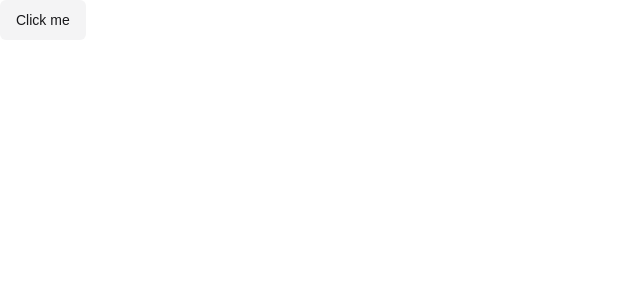
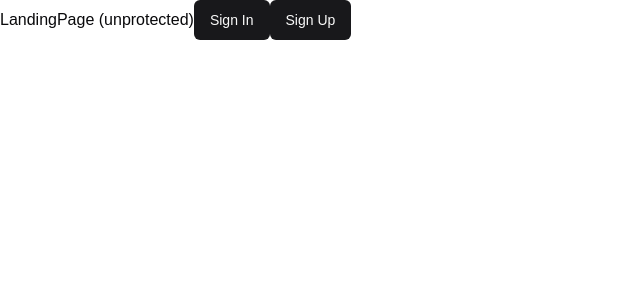
Before and after one commit to karimaljundi/ai-notetaker, a Next.js app: page / in a window 1280 px wide. Shown: the top 300 px of the page, without its empty margins (0-640 px from the left). Built offline with nearby package versions, Linux system fonts and the light colour scheme.

Commit message:
Clerk Authentication complete

```diff
--- a/app/(auth)/layout.tsx
+++ b/app/(auth)/layout.tsx
@@ -1,5 +1,9 @@
-const AuthLayout = ({ children }: {children: React.ReactNode;}) =>{
-    return (
-        <div className="flex items-center justify-center h-full"></div>
-    )
+import React from 'react'
+
+const AuthLayout =({children}: {children: React.ReactNode;})=> {
+  return (
+   <div className='flex items-center justify-center h-full'>{children}</div>
+  )
 }
+
+export default AuthLayout
--- /dev/null
+++ b/app/(dashboard)/(routes)/dashboard/page.tsx
@@ -0,0 +1,10 @@
+import { UserButton } from '@clerk/nextjs'
+import React from 'react'
+
+export default function page() {
+  return (
+    <div>Welcome to focusify dashboard!(protected)
+    <UserButton afterSignOutUrl='/'/>
+    </div>
+  )
+}
--- a/app/(dashboard)/dashboard/page.tsx
+++ /dev/null
@@ -1,7 +0,0 @@
-import React from 'react'
-
-export default function page() {
-  return (
-    <div>Welcome to focusify dashboard!</div>
-  )
-}
--- /dev/null
+++ b/app/(landing)/page.tsx
@@ -0,0 +1,17 @@
+import { Button } from '@/components/ui/button'
+import Link  from 'next/link'
+import React from 'react'
+
+const LandingPage = () => {
+  return (
+    <div>LandingPage (unprotected)
+        <Link href='/sign-in'>
+        <Button>Sign In</Button>
+        </Link>
+        <Link href='/sign-up'>
+        <Button>Sign Up</Button>
+        </Link>
+    </div>
+  )
+}
+export default LandingPage
--- a/app/layout.tsx
+++ b/app/layout.tsx
@@ -24,7 +24,8 @@ export default function RootLayout({
   children: React.ReactNode;
 }>) {
   return (
-   <ClerkProvider><html lang="en">
+   <ClerkProvider>
+    <html lang="en">
       <body
         className={`${geistSans.variable} ${geistMono.variable} antialiased`}
       >
--- a/app/page.tsx
+++ /dev/null
@@ -1,8 +0,0 @@
-import { Button } from "@/components/ui/button";
-import Image from "next/image";
-
-export default function Home() {
-  return (
-    <Button variant={"secondary"}>Click me</Button>
-  );
-}
```
Also changed, not shown: middleware.ts (+9 -5 lines).
